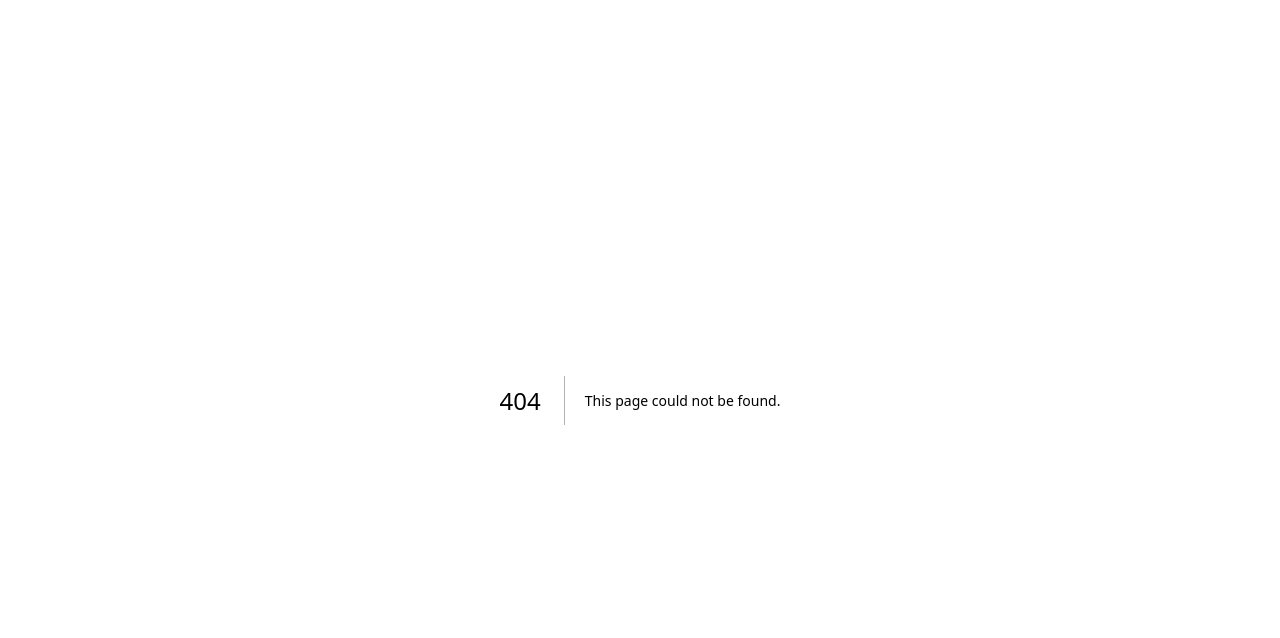
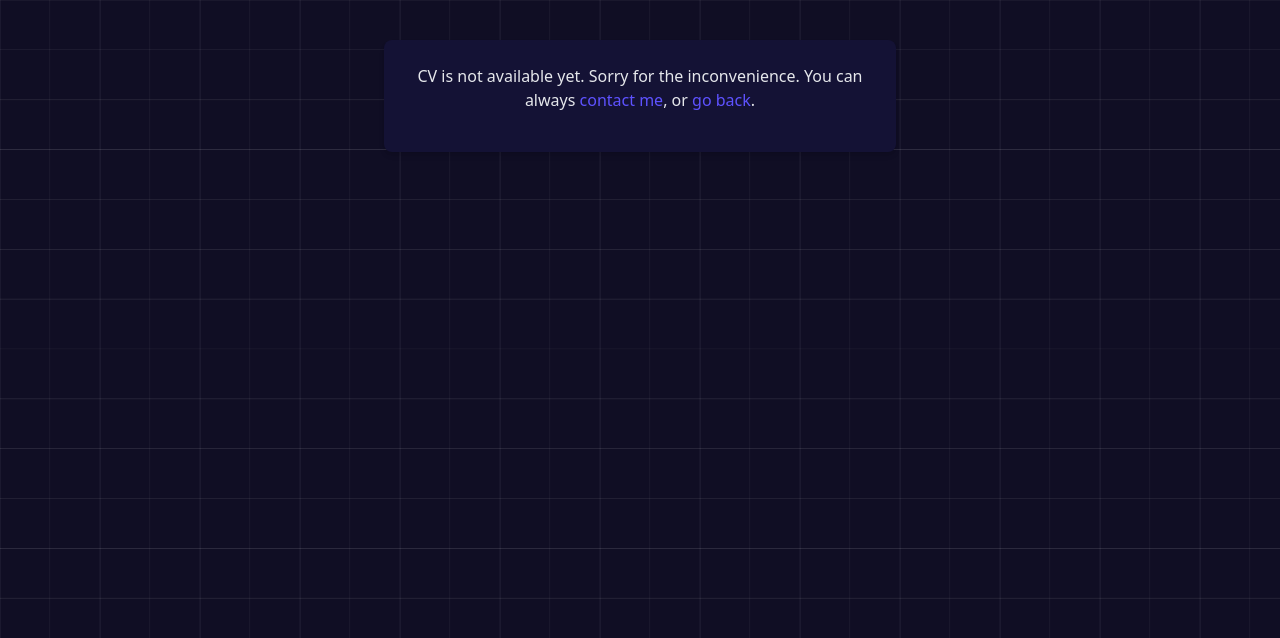
Before and after one commit to aalahyan3/portfolio, a Next.js app: page /cv in a window 1280 px wide. Before the commit this address had no page. Shown: the top 638 px of the page. Built offline with nearby package versions, Linux system fonts and the light colour scheme.

Commit message:
cv not ready page added

```diff
--- /dev/null
+++ b/src/app/cv/page.tsx
@@ -0,0 +1,25 @@
+import Link from 'next/link'
+import React from 'react'
+
+function cv() {
+  return (
+<div className="p-6 text-center text-gray-200 bg-[#141235] rounded-lg shadow-md max-w-lg mx-auto mt-10">
+  <p className="mb-4">
+    CV is not available yet. Sorry for the inconvenience.
+    You can always{' '}
+    <a
+      href="mailto:me.a.alahyane@gmail.com"
+      className="text-[#5E52FF] hover:underline"
+    >
+      contact me
+    </a>
+    , or{' '}
+    <Link href="/" className="text-[#5E52FF] hover:underline">
+      go back
+    </Link>
+    .
+  </p>
+</div>  )
+}
+
+export default cv
--- a/src/components/Hero.tsx
+++ b/src/components/Hero.tsx
@@ -18,7 +18,7 @@ function Hero() {
             </p>
         </div>
         <div className='mt-10'>
-            <VioletButton title='Download my CV' Icon={ArrowDownTrayIcon} link='/'/>
+            <VioletButton title='Download my CV' Icon={ArrowDownTrayIcon} link='cv'/>
         </div>
         <div className='hero_light w-150 h-150 rounded-full bg-violet-600 top-0 absolute right-0 blur-[120px] opacity-15 -z-10'></div>
     </div>
```
